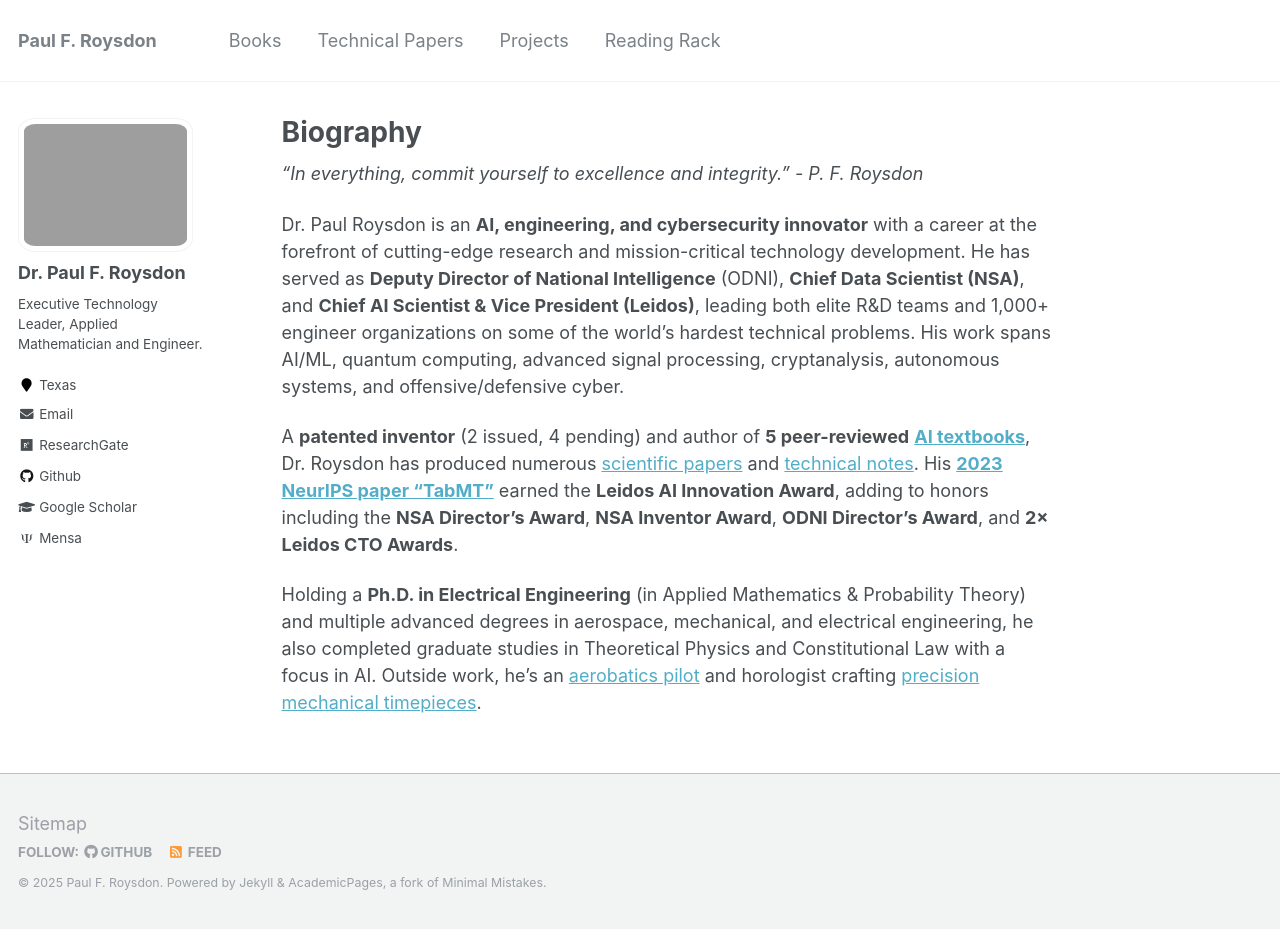
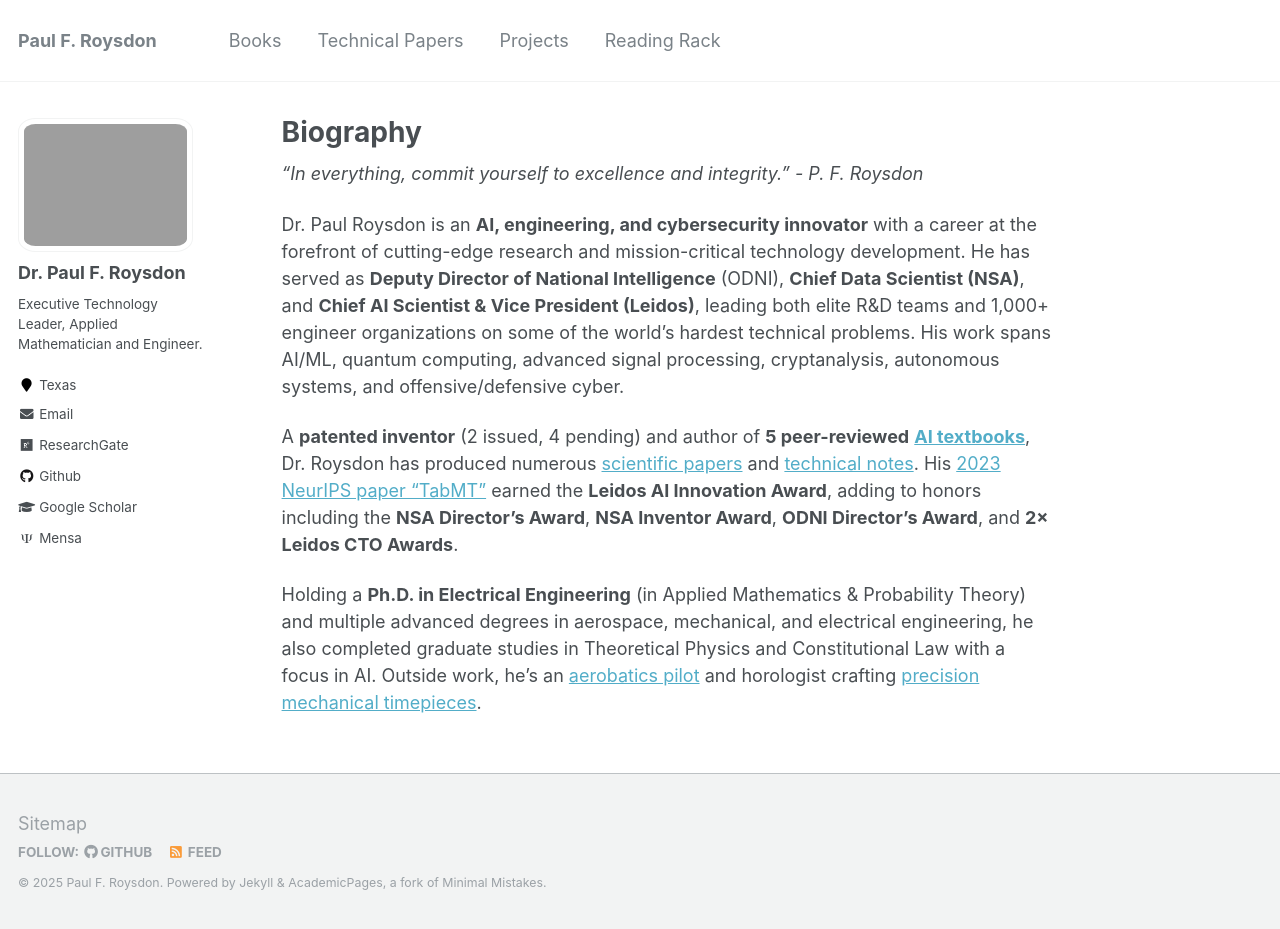
Before and after one commit to pfroysdon/pfroysdon.github.io, a Jekyll site: the page built from _pages/about.md, in a window 1280 px wide and 929 px high. Built offline with Jekyll 4.4.1, drawn with Linux system fonts in a browser that asks for light colours; some web fonts are replaced.

```diff
--- a/_pages/about.md
+++ b/_pages/about.md
@@ -12,6 +12,6 @@ redirect_from:
 
 Dr. Paul Roysdon is an **AI, engineering, and cybersecurity innovator** with a career at the forefront of cutting-edge research and mission-critical technology development. He has served as **Deputy Director of National Intelligence** (ODNI), **Chief Data Scientist (NSA)**, and **Chief AI Scientist & Vice President (Leidos)**, leading both elite R&D teams and 1,000+ engineer organizations on some of the world’s hardest technical problems. His work spans AI/ML, quantum computing, advanced signal processing, cryptanalysis, autonomous systems, and offensive/defensive cyber.
 
-A **patented inventor** (2 issued, 4 pending) and author of **5 peer-reviewed** [**AI textbooks**](http://www.roysdonfibonaccipress.com/), Dr. Roysdon has produced numerous [scientific papers](https://github.com/pfroysdon/publications/tree/main/Papers) and [technical notes](https://github.com/pfroysdon/publications/tree/main/Tech_Notes). His [**2023 NeurIPS paper “TabMT”**](https://github.com/pfroysdon/publications/blob/main/Papers/NeurIPS_2023_TabMT.pdf) earned the **Leidos AI Innovation Award**, adding to honors including the **NSA Director's Award**, **NSA Inventor Award**, **ODNI Director’s Award**, and **2× Leidos CTO Awards**.
+A **patented inventor** (2 issued, 4 pending) and author of **5 peer-reviewed** [**AI textbooks**](http://www.roysdonfibonaccipress.com/), Dr. Roysdon has produced numerous [scientific papers](https://github.com/pfroysdon/publications/tree/main/Papers) and [technical notes](https://github.com/pfroysdon/publications/tree/main/Tech_Notes). His [2023 NeurIPS paper “TabMT”](https://github.com/pfroysdon/publications/blob/main/Papers/NeurIPS_2023_TabMT.pdf) earned the **Leidos AI Innovation Award**, adding to honors including the **NSA Director's Award**, **NSA Inventor Award**, **ODNI Director’s Award**, and **2× Leidos CTO Awards**.
 
 Holding a **Ph.D. in Electrical Engineering** (in Applied Mathematics & Probability Theory) and multiple advanced degrees in aerospace, mechanical, and electrical engineering, he also completed graduate studies in Theoretical Physics and Constitutional Law with a focus in AI. Outside work, he’s an [aerobatics pilot](https://youtu.be/AFlVtWswTNU) and horologist crafting [precision mechanical timepieces](https://www.roysdonwatchco.com/).
```
